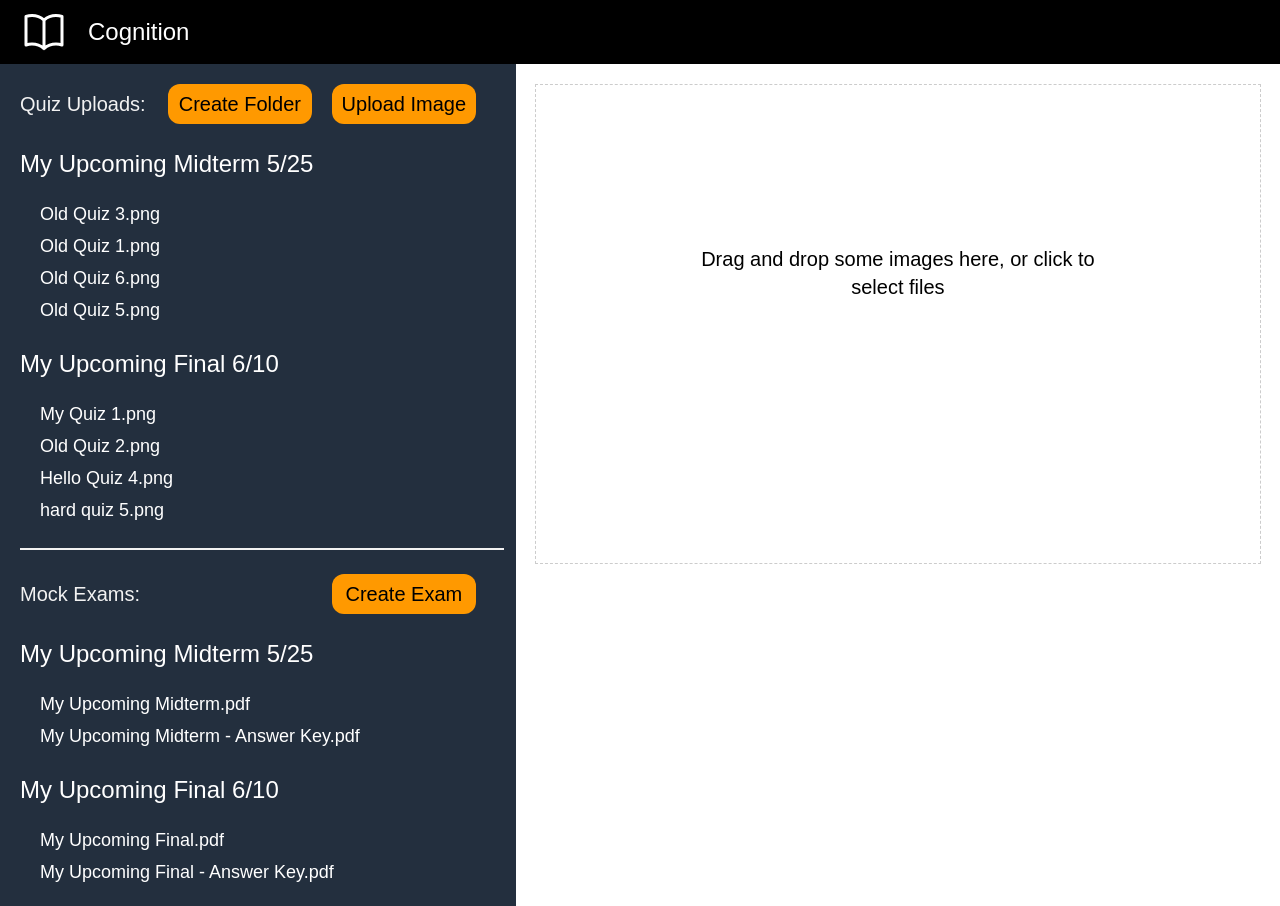
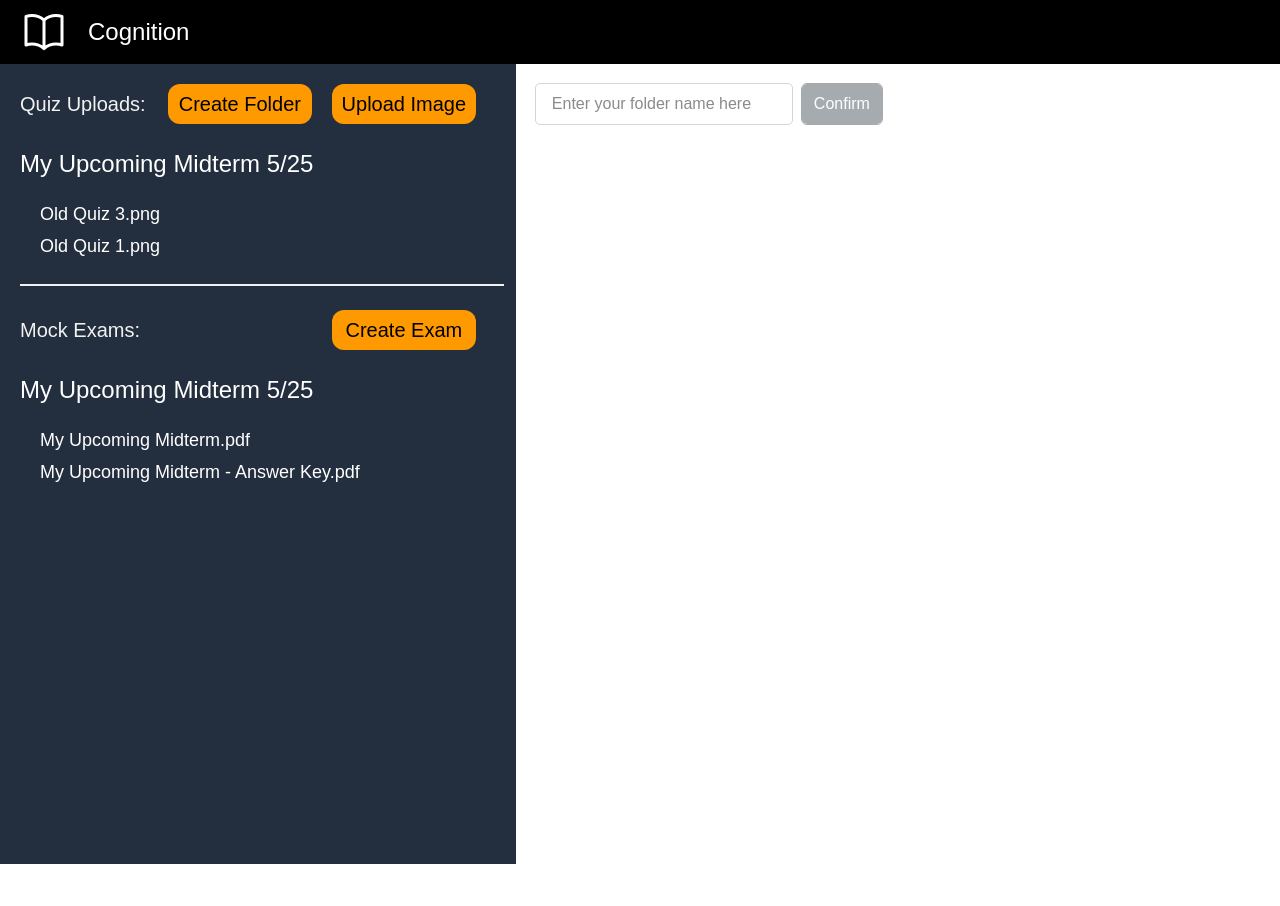
Before and after one commit to Larry-Larriee/aws-cloudhacks-project, a Next.js app: page / in a window 1280 px wide. Both pictures are taken after a click on the link "Create Folder". After the commit the page ends 864 px from the top, so only its background shows below. Built offline with nearby package versions, Linux system fonts and the light colour scheme.

Commit message:
working create folder and upload image

```diff
--- a/app/components/FileCreator.js
+++ b/app/components/FileCreator.js
@@ -2,17 +2,21 @@ import React from "react";
 import Image from "next/image";
 import generateRandomString from "../randomString";
 
-export default function FileCreator({ name, images }) {
+export default function FileCreator({ name, images, changeViewingFile }) {
   return (
     <div className="flex flex-col gap-5 mx-5">
       <h1 className="text-white text-2xl">{name}</h1>
-      <section className="flex flex-col gap-1 px-5">
+      <section className="flex flex-col gap-1 px-5 hover:cursor-pointer">
         {images.map((image) => (
           // onClick, maybe send back to page the blob url (just make
           // sure you're not prop drilling too much lol)
           <p
             className="text-white text-lg"
             key={generateRandomString(12) + image}
+            onClick={(e) => {
+              e.preventDefault();
+              changeViewingFile(image);
+            }}
           >
             {image.name}
           </p>
--- /dev/null
+++ b/app/components/FolderNameInput.js
@@ -0,0 +1,42 @@
+import React from "react";
+
+export default function FolderNameInput({
+  folderName,
+  changeFolderName,
+  confirmFolderName,
+
+}) {
+  return (
+    <>
+      <section className="w-full px-5">
+        <input
+          type="text"
+          value={folderName}
+          onChange={changeFolderName}
+          placeholder="Enter your folder name here"
+          className="outline-1 outline-gray-300 w-64 rounded-sm px-4 py-2"
+        />
+        <a
+          href="#" // Use '#' or a relevant URL if you want actual navigation
+          onClick={confirmFolderName}
+          style={{
+            display: "inline-block",
+            padding: "8px 12px",
+            backgroundColor: folderName.trim() ? "#007bff" : "#6c757d",
+            color: "white",
+            outline: folderName.trim()
+              ? "1px solid #007bff"
+              : "1px solid #6c757d",
+            textDecoration: "none",
+            borderRadius: "5px",
+            marginLeft: "10px",
+            cursor: folderName.trim() ? "pointer" : "not-allowed",
+            opacity: folderName.trim() ? 1 : 0.6,
+          }}
+        >
+          Confirm
+        </a>
+      </section>
+    </>
+  );
+}
--- a/app/components/ImageUpload.js
+++ b/app/components/ImageUpload.js
@@ -1,16 +1,47 @@
-import React, { useCallback } from "react";
+import React, { useState, useEffect, useCallback } from "react";
 import { useDropzone } from "react-dropzone";
 
-function MyDropzone({ files, changeFiles }) {
-  const onDrop = useCallback((acceptedFiles) => {
-    acceptedFiles.forEach((file) => {
-      console.log("Dropped file:", file); // This is a File (Blob) object
+function ImageUpload({ files, addFile, getAllFolderNames, setOpenFileUpload }) {
+  const [fileDragged, setFileDragged] = useState(false);
+  const [userSelectedFolderName, setUserSelectedFolderName] = useState("");
 
-      //   changeFiles();
+  const [middlemanFileStorage, setMiddlemanFileStorage] = useState({});
 
-      // You can now use this 'file' Blob
+  const onDrop = useCallback(
+    (acceptedFiles) => {
+      setFileDragged(true);
+
+      acceptedFiles.forEach(async (file) => {
+        setMiddlemanFileStorage(() => {
+          return {
+            ...middlemanFileStorage,
+            file, // You can now use this 'file' Blob
+          };
         });
-  }, []);
+      });
+    },
+    [middlemanFileStorage, setMiddlemanFileStorage]
+  );
+
+  useEffect(() => {
+    console.log(middlemanFileStorage);
+  }, [middlemanFileStorage]);
+
+  useEffect(() => {
+    if (
+      userSelectedFolderName !== "" &&
+      Object.keys(middlemanFileStorage).length > 0
+    ) {
+      addFile(userSelectedFolderName, middlemanFileStorage.file);
+      setOpenFileUpload(false);
+      setFileDragged(false);
+    }
+  }, [
+    addFile,
+    middlemanFileStorage,
+    setOpenFileUpload,
+    userSelectedFolderName,
+  ]);
 
   const { getRootProps, getInputProps, isDragActive } = useDropzone({
     onDrop,
@@ -18,12 +49,39 @@ function MyDropzone({ files, changeFiles }) {
   });
 
   return (
+    <>
       <div {...getRootProps()} style={dropzoneStyle}>
         <input {...getInputProps()} />
         <p className="text-xl text-black">
           Drag and drop some images here, or click to select files
         </p>
       </div>
+
+      {fileDragged && (
+        <div className="w-full px-5">
+          <p className="text-black text-2xl">
+            Select a folder to add the file into
+          </p>
+
+          {getAllFolderNames().map((folderName) => (
+            <div
+              key={folderName}
+              className="bg-amazon-orange flex justify-center items-center w-64 rounded-lg h-10  my-2"
+            >
+              <a
+                href="#"
+                onClick={(e) => {
+                  setUserSelectedFolderName(folderName);
+                }}
+                className="text-md text-black"
+              >
+                {folderName}
+              </a>
+            </div>
+          ))}
+        </div>
+      )}
+    </>
   );
 }
 
@@ -36,4 +94,4 @@ const dropzoneStyle = {
   height: "30rem",
 };
 
-export default MyDropzone;
+export default ImageUpload;
--- a/app/components/MainButtons.js
+++ b/app/components/MainButtons.js
@@ -1,17 +1,30 @@
 import React from "react";
 
-export default function MainButtons({ quizUploads = true, mockExams = false }) {
+export default function MainButtons({
+  quizUploads = true,
+  mockExams = false,
+  setOpenFolderNameInput,
+  setOpenFileUpload,
+}) {
   return (
     <>
       {quizUploads == true && mockExams == false && (
         <article className="flex gap-5">
           <div className="bg-amazon-orange flex justify-center items-center w-36 h-10 rounded-xl">
-            <a href="#" className="text-xl text-black">
+            <a
+              href="#"
+              onClick={(e) => setOpenFolderNameInput(true)}
+              className="text-xl text-black"
+            >
               Create Folder
             </a>
           </div>
           <div className="bg-amazon-orange flex justify-center items-center w-36 h-10 rounded-xl">
-            <a href="#" className="text-xl text-black">
+            <a
+              href="#"
+              className="text-xl text-black"
+              onClick={(e) => setOpenFileUpload(true)}
+            >
               Upload Image
             </a>
           </div>
--- a/app/fileObjects.js
+++ b/app/fileObjects.js
@@ -77,6 +77,43 @@ var testObject = {
   },
 };
 
+var modifiedTestObject = {
+  quizUploads: {
+    headers: [
+      {
+        name: "My Upcoming Midterm 5/25",
+        images: [
+          {
+            name: "Old Quiz 3.png",
+            image: "blob://old-quiz-3.png",
+          },
+          {
+            name: "Old Quiz 1.png",
+            image: "blob://old-quiz-1.png",
+          },
+        ],
+      },
+    ],
+  },
+  mockExams: {
+    headers: [
+      {
+        name: "My Upcoming Midterm 5/25",
+        images: [
+          {
+            name: "My Upcoming Midterm.pdf",
+            image: "blob://my-upcoming-midterm.png",
+          },
+          {
+            name: "My Upcoming Midterm - Answer Key.pdf",
+            image: "blob://my-upcoming-midterm-answers.png",
+          },
+        ],
+      },
+    ],
+  },
+};
+
 var defaultObject = {
   quizUploads: {
     headers: [
@@ -105,4 +142,4 @@ var defaultObject = {
 };
 
 /* eslint import/no-anonymous-default-export: [2, {"allowObject": true}] */
-export { testObject, defaultObject };
+export { testObject, defaultObject, modifiedTestObject };
--- a/app/page.js
+++ b/app/page.js
@@ -4,14 +4,83 @@ import React, { useState } from "react";
 import Image from "next/image";
 import FileCreator from "./components/FileCreator";
 import MainButtons from "./components/MainButtons";
-import { testObject, defaultObject } from "./fileObjects";
+import { testObject, defaultObject, modifiedTestObject } from "./fileObjects";
 import FileView from "./components/FileView";
 import ImageUpload from "./components/ImageUpload";
+import FolderNameInput from "./components/FolderNameInput";
 
 export default function Home() {
-  const [files, setFiles] = useState(testObject);
+  const [files, setFiles] = useState(modifiedTestObject);
+  const [openFileUpload, setOpenFileUpload] = useState(false);
+  const [viewingFile, setViewingFile] = useState();
 
-  const changeFiles = (newFiles) => {};
+  const changeViewingFile = (file) => {
+    setViewingFile(file);
+  };
+
+  const addFolder = (folder) => {
+    let newFiles = {
+      // ... uses existing elements in the object
+      ...files,
+      quizUploads: {
+        ...files.quizUploads,
+        headers: [
+          ...files.quizUploads.headers,
+          {
+            name: folder,
+            images: [],
+          },
+        ],
+      },
+      mockExams: {
+        ...files.mockExams,
+        headers: [
+          ...files.mockExams.headers,
+          {
+            name: folder,
+            images: [],
+          },
+        ],
+      },
+    };
+    setFiles(newFiles);
+  };
+
+  const getAllFolderNames = () => {
+    let folderNames = [];
+    files.quizUploads.headers.forEach((header) => {
+      folderNames.push(header.name);
+    });
+    return folderNames;
+  };
+
+  const addFile = (folder, file) => {
+    files.quizUploads.headers.forEach((header) => {
+      if (header.name === folder) {
+        header.images.push({
+          image: file,
+          name: file.name,
+        });
+      }
+
+      console.log(files);
+    });
+  };
+
+  const [folderName, setFolderName] = useState("");
+  const [openFolderNameInput, setOpenFolderNameInput] = useState(false);
+
+  const changeFolderName = (event) => {
+    setFolderName(event.target.value);
+  };
+
+  const confirmFolderName = () => {
+    if (folderName !== "") {
+      addFolder(folderName);
+      setFolderName("");
+      setOpenFolderNameInput(false);
+    }
+  };
 
   return (
     <div className="flex flex-col w-full min-h-screen">
@@ -34,23 +103,32 @@ export default function Home() {
         <p className="text-white text-2xl">Cognition</p>
       </nav>
 
-      <main className="flex w-full h-full">
+      <main className="flex w-full min-h-screen">
         <section className="w-section min-h-96 py-5 flex flex-col gap-6 bg-amazon-blue">
           <div className="flex justify-between ml-5 mr-10 items-center">
             <p className="text-amazon-white text-xl">Quiz Uploads:</p>
-            <MainButtons />
+            <MainButtons
+              setOpenFileUpload={setOpenFileUpload}
+              setOpenFolderNameInput={setOpenFolderNameInput}
+            />
           </div>
           {files.quizUploads.headers.map((header, index) => (
             <FileCreator
               key={index}
               name={header.name}
               images={header.images}
+              changeViewingFile={changeViewingFile}
             />
           ))}
           <div className="ml-5 w-line border-b-2 border-amazon-white"></div>
           <div className="flex justify-between ml-5 mr-10 items-center">
             <p className="text-amazon-white text-xl">Mock Exams:</p>
-            <MainButtons quizUploads={false} mockExams={true} />
+            <MainButtons
+              quizUploads={false}
+              mockExams={true}
+              setOpenFileUpload={setOpenFileUpload}
+              setOpenFolderNameInput={setOpenFolderNameInput}
+            />
           </div>
           {files.mockExams.headers.map((header, index) => (
             <FileCreator
@@ -62,8 +140,25 @@ export default function Home() {
         </section>
 
         <div className="py-5 gap-8 w-full flex items-center min-h-full flex-col">
-          {/* <FileView /> */}
-          <ImageUpload files={files} changeFiles={changeFiles} />
+          {openFolderNameInput && (
+            <FolderNameInput
+              folderName={folderName}
+              changeFolderName={changeFolderName}
+              confirmFolderName={confirmFolderName}
+            />
+          )}
+          {openFileUpload && (
+            <>
+              <ImageUpload
+                files={files}
+                addFile={addFile}
+                getAllFolderNames={getAllFolderNames}
+                setOpenFileUpload={setOpenFileUpload}
+              />
+            </>
+          )}
+
+          <FileView viewingFile={viewingFile} />
         </div>
       </main>
     </div>
```
Also changed, not shown: app/components/FileView.js (+20 -3 lines). Lines whose indentation alone changed are shown as unchanged.
